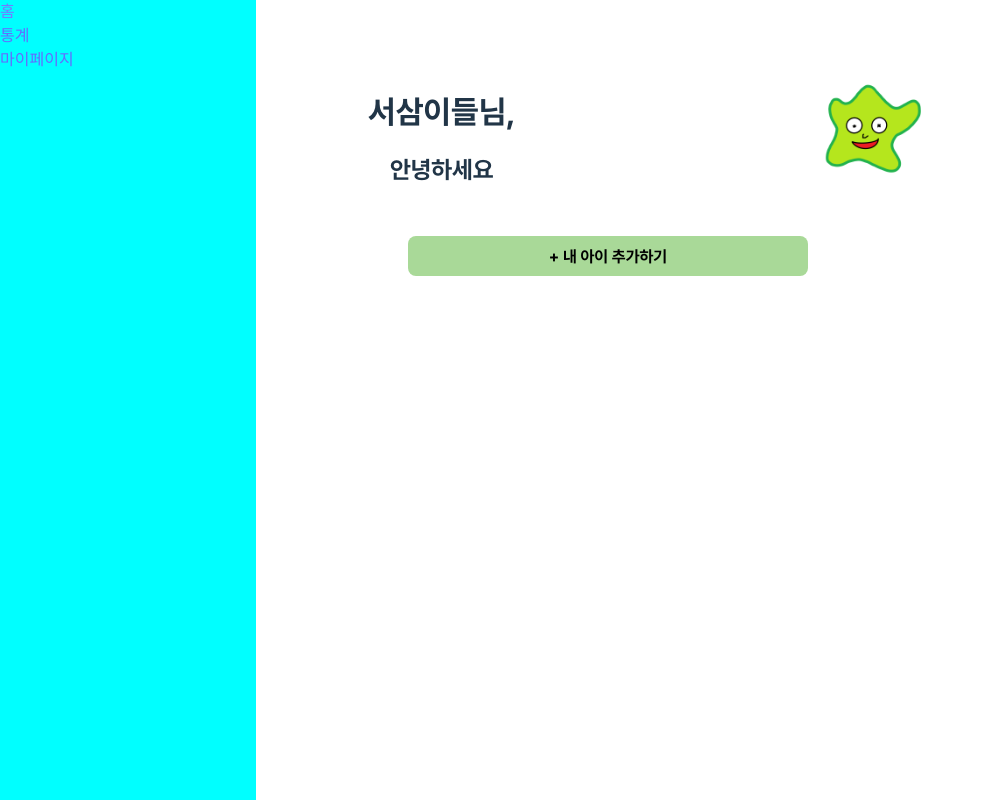
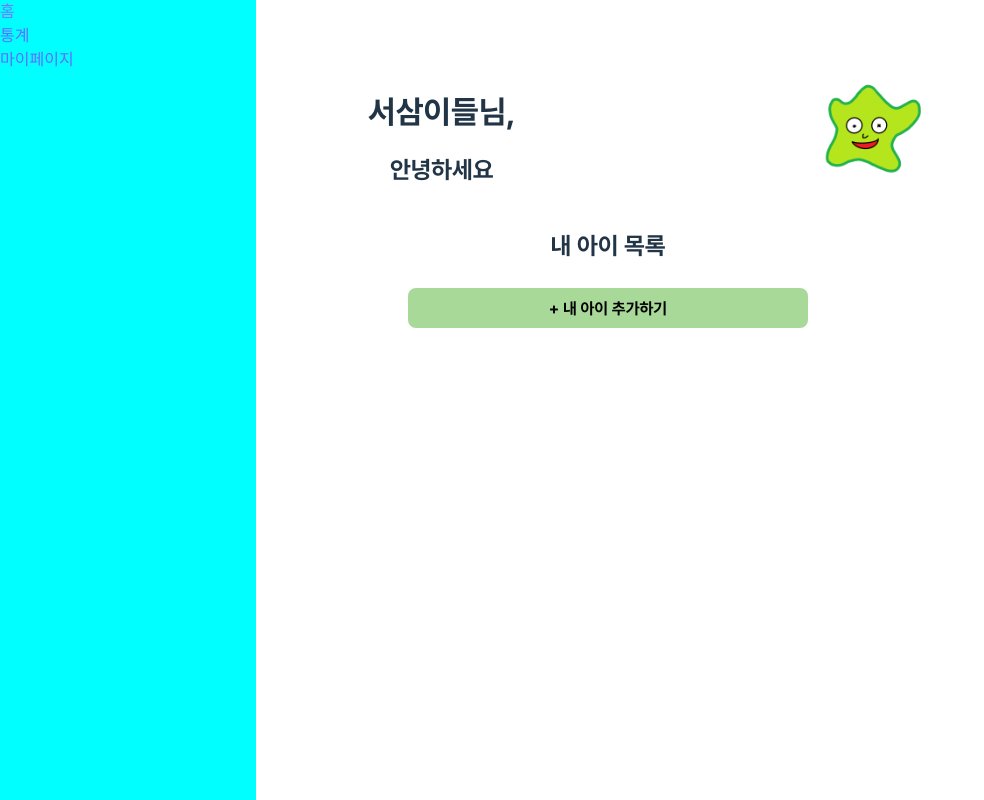
Before and after one commit to eugenieseo16/EduSetpo, a React (Vite) app in the folder frontend/: page / in a window 1280 px wide. Both pictures are taken after a click on the button "부모". Shown: the whole page, without its empty margins (0-984 px from the left). Built offline with nearby package versions, Linux system fonts and the light colour scheme.

Commit message:
아이목록 생성 중

```diff
--- /dev/null
+++ b/frontend/src/components/addchild/childrenList/ChildrenList.module.scss
@@ -0,0 +1 @@
+@import '../../../styles/variables';
--- /dev/null
+++ b/frontend/src/components/addchild/childrenList/ChildrenList.tsx
@@ -0,0 +1,16 @@
+import { NavLink } from 'react-router-dom';
+import { LongButton } from '../../common/button/Button';
+import styles from './ChildrenList.module.scss';
+
+export const ChildrenList = () => {
+  return (
+    <>
+      <div className={styles['parentsmain-container']}>
+        {/* 만약에 아이가 없다면 */}
+        <LongButton variant="success">
+          <NavLink to="addchild">+ 내 아이 추가하기</NavLink>
+        </LongButton>
+      </div>
+    </>
+  );
+};
--- a/frontend/src/pages/parentsMain/ParentsMain.tsx
+++ b/frontend/src/pages/parentsMain/ParentsMain.tsx
@@ -4,6 +4,7 @@ import { LongButton } from '../../components/common/button/Button';
 import { NavLink } from 'react-router-dom';
 import ParentsHeader from '../../components/common/parentsHeader/ParentsHeader';
 import logoimage from '../.././assets/images/educell.png';
+import { ChildrenList } from '../../components/addchild/childrenList/ChildrenList';
 
 export const ParentsMain = () => {
   const parentname = '서삼이들';
@@ -16,9 +17,8 @@ export const ParentsMain = () => {
         logoimage={logoimage}
       />
       <div className={styles['parentsmain-container']}>
-        <LongButton variant="success">
-          <NavLink to="addchild">+ 내 아이 추가하기</NavLink>
-        </LongButton>
+        <h3>내 아이 목록</h3>
+        <ChildrenList />
       </div>
     </>
   );
```
